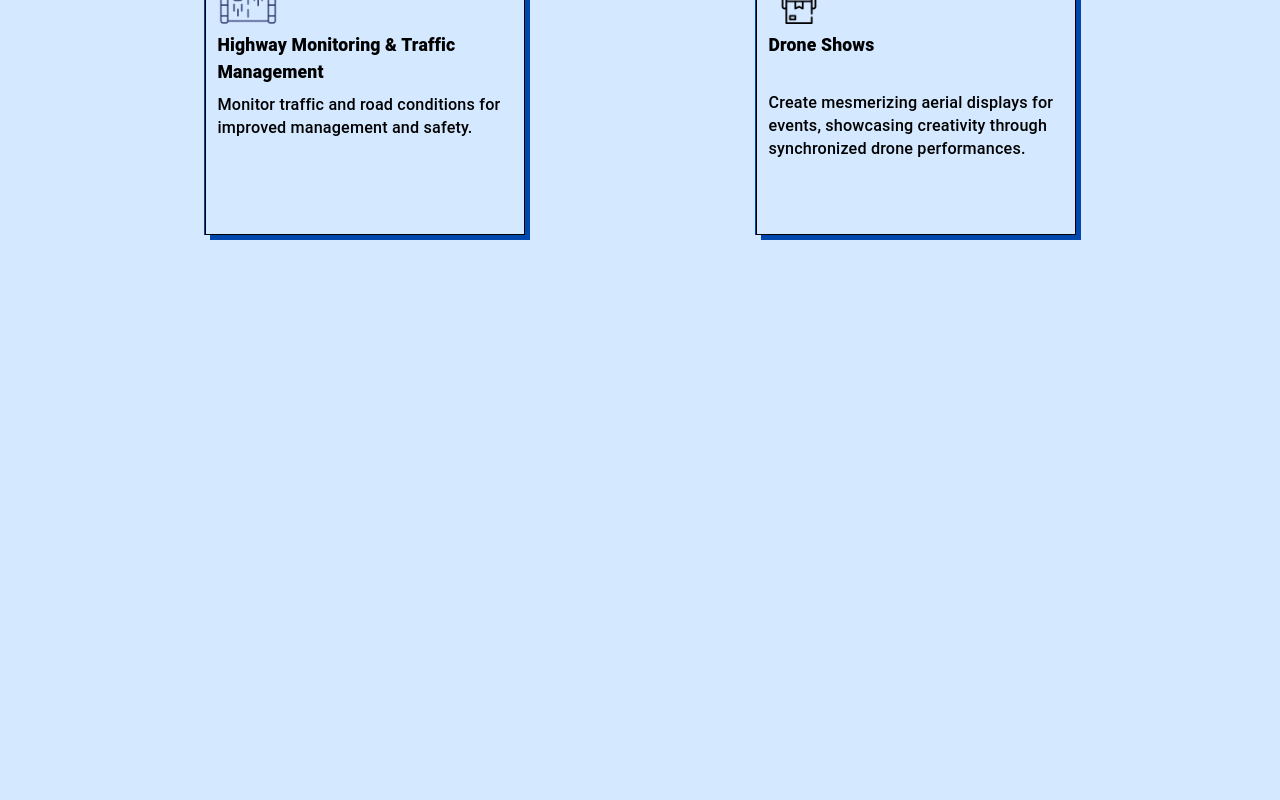
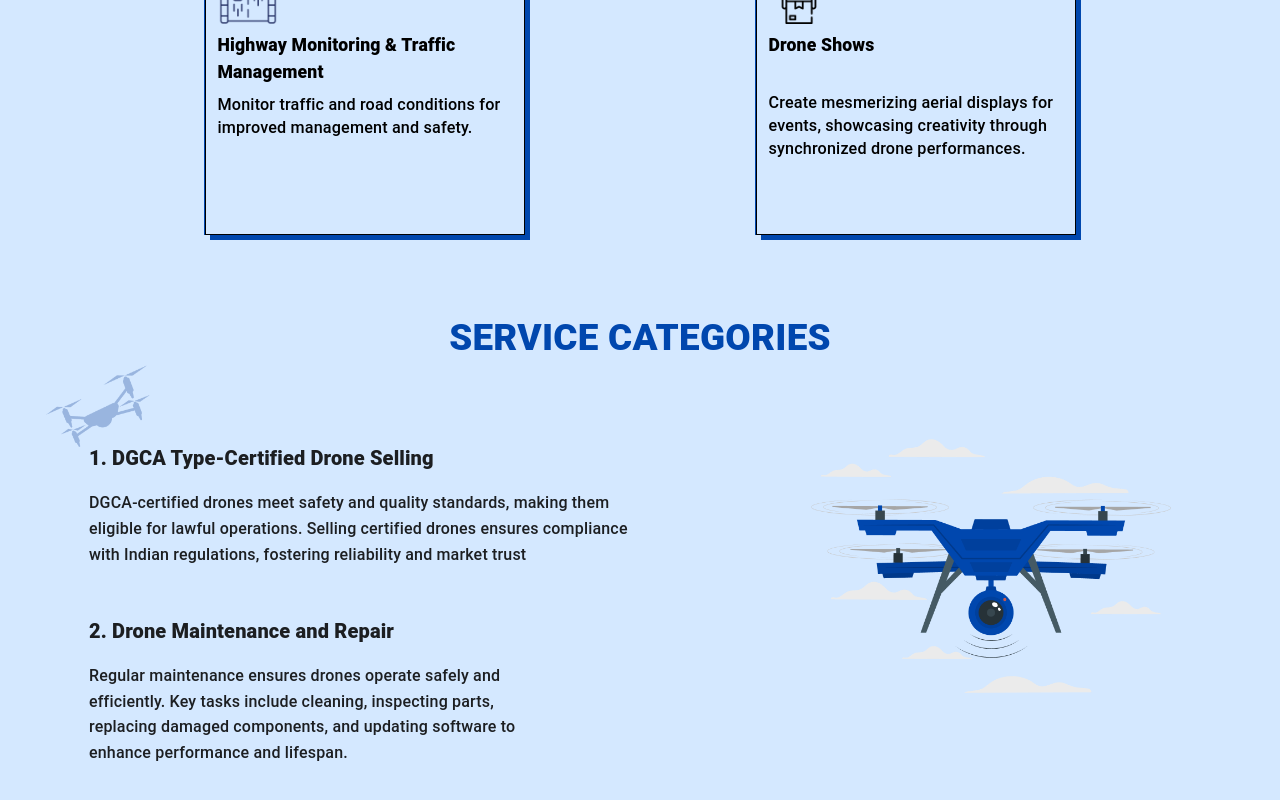
Before and after one commit to ParamJadvani/Vymanika_Aerospace, a React (Vite) app: page /services in a window 1280 px wide. Shown: the part 1402-2202 px from the top of the page. Before the commit the page ends 1717 px from the top, so only its background shows below. Built offline with nearby package versions, Linux system fonts and the light colour scheme.

Commit message:
Service Update

```diff
--- a/src/pages/Services.jsx
+++ b/src/pages/Services.jsx
@@ -14,6 +14,7 @@
 import racing_game from "/src/assets/CardImage/racing-game.png";
 import GridCard from "/src/components/Card/GridCard/GridCard";
 import smallDrone2 from "/src/assets/Image PNG/freepik--drone-3--inject-1-1 copy.png";
+import DroneBanner from "../components/DroneBanner";
 
 const servicesData = [
   {
@@ -148,6 +149,9 @@
           />
         }
       />
+
+      {/* Drone Banner */}
+      <DroneBanner />
     </>
   );
 };
```
